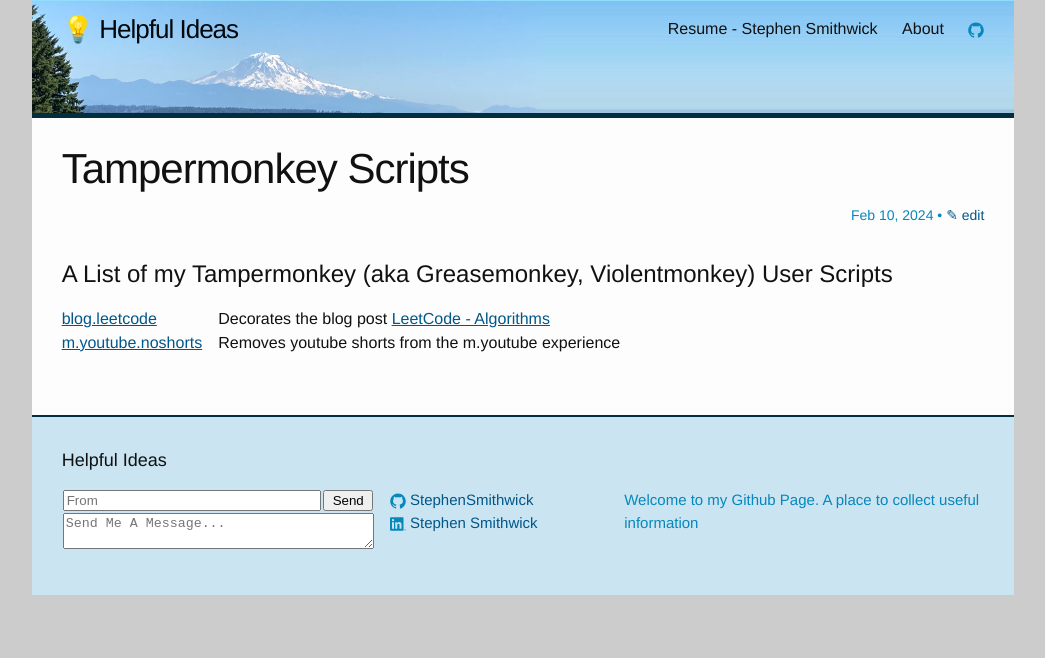
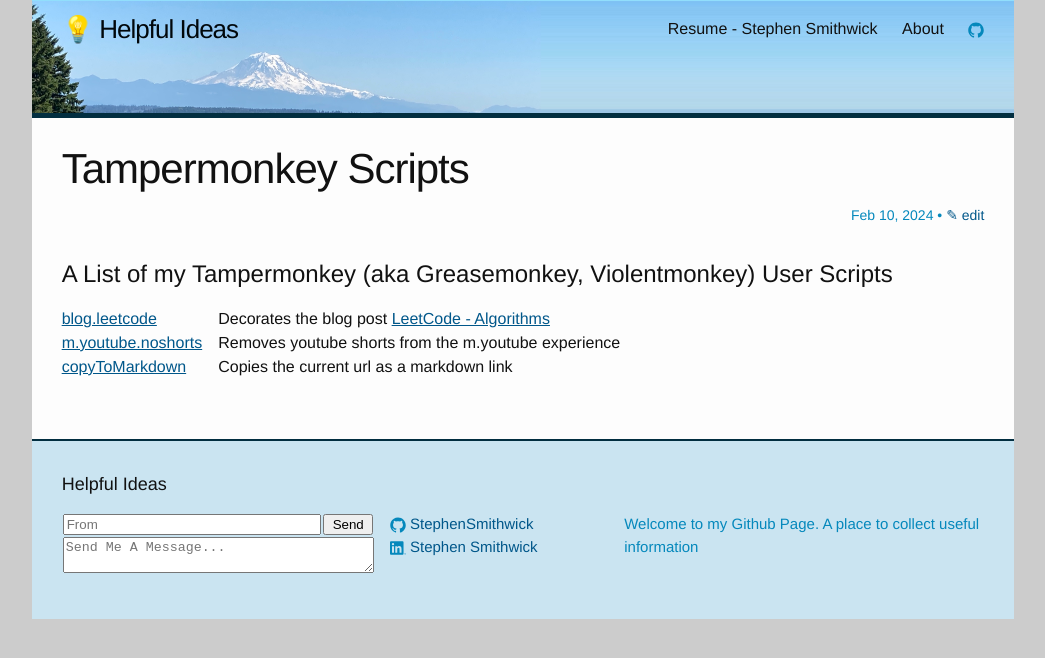
Before and after one commit to StephenSmithwick/StephenSmithwick.github.io, a Jekyll site: the page built from _posts/2024-02-10-User-Scripts.md, in a window 1280 px wide. Shown: the top 658 px of the page, without its empty margins (117-1162 px from the left). Built offline with Jekyll 4.4.1, drawn with Linux system fonts in a browser that asks for light colours.

Commit message:
Update 2024-02-10-User-Scripts.md

```diff
--- a/_posts/2024-02-10-User-Scripts.md
+++ b/_posts/2024-02-10-User-Scripts.md
@@ -3,6 +3,7 @@
 title:  "Tampermonkey Scripts"
 categories: dev-desktop
 published: true
+last_edit:
 ---
 
 # A List of my Tampermonkey (aka Greasemonkey, Violentmonkey) User Scripts
@@ -11,3 +12,6 @@
 
 [m.youtube.noshorts](https://github.com/StephenSmithwick/StephenSmithwick.github.io/raw/main/greasemonkey/m.youtube.noshorts.user.js)
 : Removes youtube shorts from the m.youtube experience
+
+[copyToMarkdown](https://github.com/StephenSmithwick/StephenSmithwick.github.io/raw/main/greasemonkey/copyToMarkdown.user.js)
+: Copies the current url as a markdown link
```
